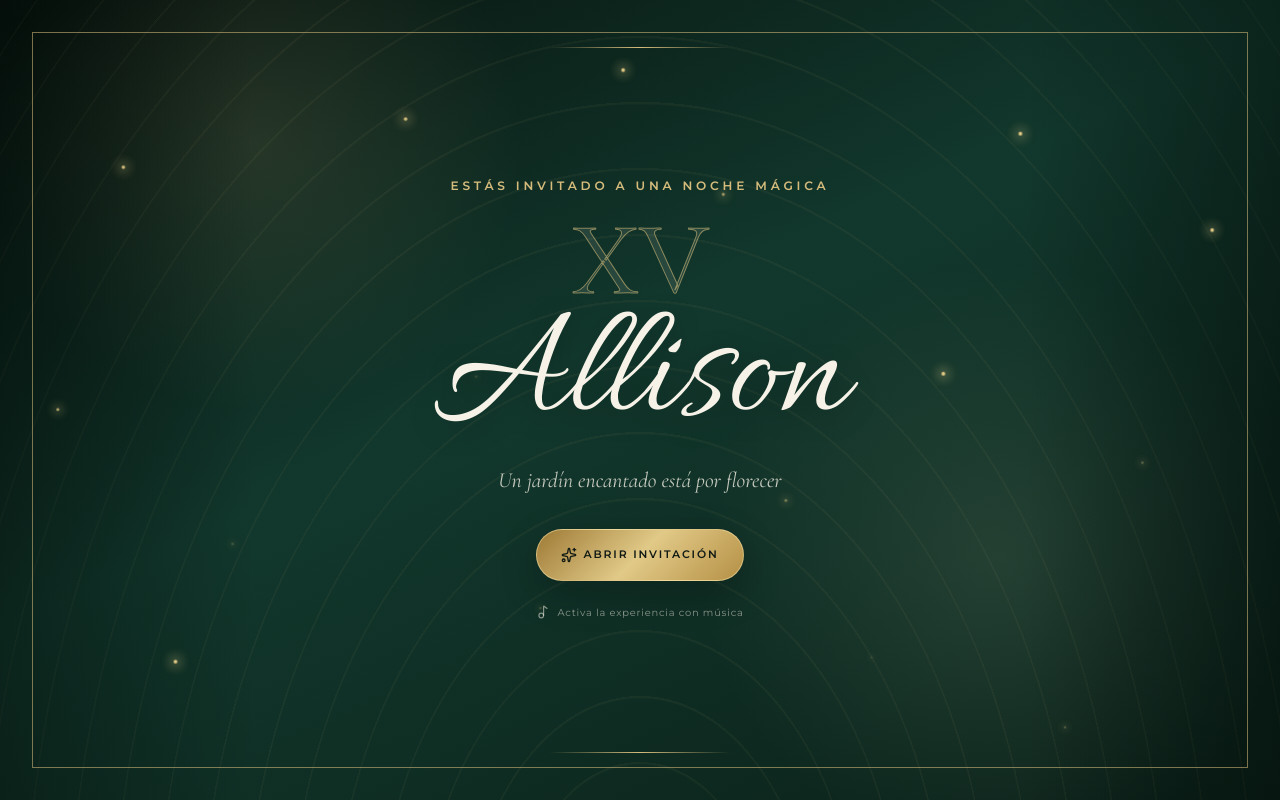
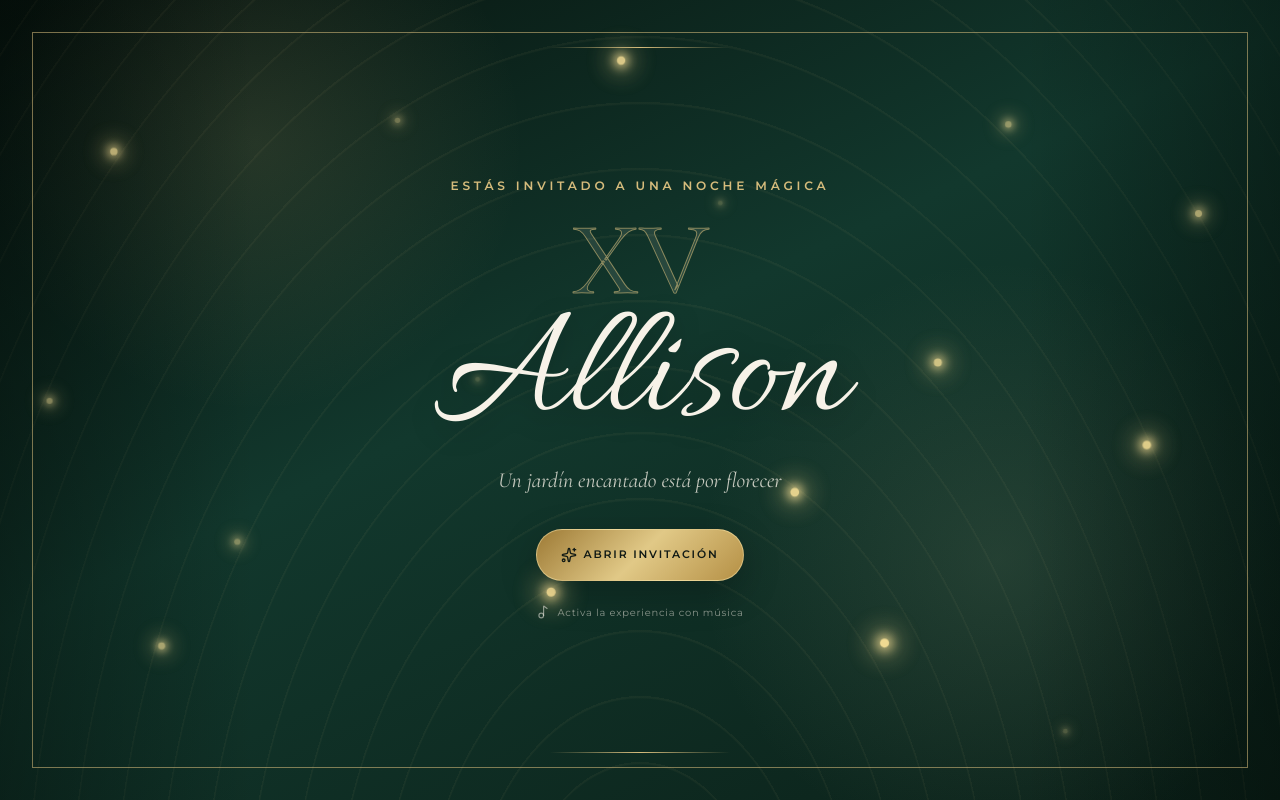
Before and after one commit to IsaiasDeleon/allison, a React (Vite) app: page / in a window 1280 px wide. Built offline with nearby package versions, Linux system fonts and the light colour scheme.

Commit message:
Update globals.css

```diff
--- a/app/globals.css
+++ b/app/globals.css
@@ -133,7 +133,17 @@ code { font-size: .86em; }
 .scroll-cue { position: absolute; z-index: 3; bottom: max(1.1rem, env(safe-area-inset-bottom)); left: 50%; display: grid; justify-items: center; gap: .4rem; min-width: 44px; min-height: 44px; transform: translateX(-50%); color: rgb(247 242 232 / 66%); text-decoration: none; }
 .scroll-cue span { font-size: .625rem; letter-spacing: .18em; text-transform: uppercase; white-space: nowrap; }.scroll-cue svg { width: 18px; animation: drift 1.8s ease-in-out infinite; }
 .hero-glow { position: absolute; z-index: -1; border-radius: 50%; filter: blur(55px); opacity: .34; }.hero-glow-one { top: 8%; right: -8%; width: min(40vw, 420px); aspect-ratio: 1; background: #526b4e; }.hero-glow-two { bottom: -10%; left: -5%; width: min(52vw, 560px); aspect-ratio: 1; background: #1e4a38; }
-.fireflies { position: absolute; inset: 0; z-index: 1; pointer-events: none; }.fireflies i { position: absolute; width: 3px; height: 3px; border-radius: 50%; background: #f5d78c; box-shadow: 0 0 9px 3px rgb(225 201 135 / 45%); animation: glow 4s ease-in-out infinite; }.fireflies i:nth-child(1){left:9%;top:22%}.fireflies i:nth-child(2){left:18%;top:68%;animation-delay:-2s}.fireflies i:nth-child(3){left:31%;top:16%;animation-delay:-1s}.fireflies i:nth-child(4){left:42%;top:76%;animation-delay:-3s}.fireflies i:nth-child(5){left:56%;top:25%;animation-delay:-1.4s}.fireflies i:nth-child(6){left:68%;top:82%;animation-delay:-2.5s}.fireflies i:nth-child(7){left:79%;top:18%;animation-delay:-.7s}.fireflies i:nth-child(8){left:89%;top:58%;animation-delay:-3.2s}.fireflies i:nth-child(9){left:13%;top:84%;animation-delay:-.4s}.fireflies i:nth-child(10){left:73%;top:48%;animation-delay:-1.8s}.fireflies i:nth-child(11){left:94%;top:30%;animation-delay:-2.3s}.fireflies i:nth-child(12){left:37%;top:47%;animation-delay:-3.6s}.fireflies i:nth-child(13){left:61%;top:63%;animation-delay:-.9s}.fireflies i:nth-child(14){left:4%;top:52%;animation-delay:-2.8s}.fireflies i:nth-child(15){left:48%;top:10%;animation-delay:-1.7s}.fireflies i:nth-child(16){left:83%;top:91%;animation-delay:-3.4s}
+.fireflies { position: absolute; inset: 0; z-index: 1; pointer-events: none; }.fireflies i {
+  position: absolute;
+  width: 7px;
+  height: 7px;
+  border-radius: 50%;
+  background: #ffe69a;
+  box-shadow:
+    0 0 8px 3px rgb(255 230 154 / 80%),
+    0 0 20px 8px rgb(225 201 135 / 45%);
+  animation: glow 3.5s ease-in-out infinite;
+}.fireflies i:nth-child(1){left:9%;top:22%}.fireflies i:nth-child(2){left:18%;top:68%;animation-delay:-2s}.fireflies i:nth-child(3){left:31%;top:16%;animation-delay:-1s}.fireflies i:nth-child(4){left:42%;top:76%;animation-delay:-3s}.fireflies i:nth-child(5){left:56%;top:25%;animation-delay:-1.4s}.fireflies i:nth-child(6){left:68%;top:82%;animation-delay:-2.5s}.fireflies i:nth-child(7){left:79%;top:18%;animation-delay:-.7s}.fireflies i:nth-child(8){left:89%;top:58%;animation-delay:-3.2s}.fireflies i:nth-child(9){left:13%;top:84%;animation-delay:-.4s}.fireflies i:nth-child(10){left:73%;top:48%;animation-delay:-1.8s}.fireflies i:nth-child(11){left:94%;top:30%;animation-delay:-2.3s}.fireflies i:nth-child(12){left:37%;top:47%;animation-delay:-3.6s}.fireflies i:nth-child(13){left:61%;top:63%;animation-delay:-.9s}.fireflies i:nth-child(14){left:4%;top:52%;animation-delay:-2.8s}.fireflies i:nth-child(15){left:48%;top:10%;animation-delay:-1.7s}.fireflies i:nth-child(16){left:83%;top:91%;animation-delay:-3.4s}
 
 /* Introduction */
 .intro-section { background: linear-gradient(150deg, #173d30 0%, #1e4a38 60%, #183c2f 100%); color: #f7f2e8; }
@@ -199,7 +209,23 @@ code { font-size: .86em; }
 /* Final image */
 .final-section { position: relative; display: grid; min-height: 76svh; overflow: hidden; background: #07120d; }.final-section::after { content: ''; position: absolute; inset: 0; background: linear-gradient(180deg, transparent 38%, rgb(4 12 8 / 70%) 100%); }.final-section > img { width: 100%; height: 100%; min-height: 76svh; object-fit: cover; object-position: center; }.final-copy { position: absolute; z-index: 2; right: 1.25rem; bottom: clamp(2rem, 6vw, 5rem); left: 1.25rem; display: grid; justify-items: center; color: #f7f2e8; text-align: center; }.final-copy p { margin: 0; font-family: var(--font-script), cursive; font-size: clamp(2.5rem, 7vw, 5rem); }.final-copy span { color: #d6bc7c; font-size: .68rem; letter-spacing: .22em; text-transform: uppercase; }.final-copy strong { margin-top: .65rem; font-family: var(--font-serif), serif; font-size: clamp(1rem, 2vw, 1.25rem); font-weight: 400; }.invitation-shell > footer { padding: 1.4rem; background: #07120d; color: rgb(247 242 232 / 42%); text-align: center; font-size: .625rem; letter-spacing: .18em; text-transform: uppercase; }
 
-@keyframes glow { 0%,100% { opacity: .15; transform: translate3d(0,0,0) scale(.7); } 50% { opacity: .95; transform: translate3d(8px,-12px,0) scale(1.25); } }
+@keyframes glow {
+  0%,
+  100% {
+    opacity: 0.25;
+    transform: translate3d(0, 0, 0) scale(0.65);
+  }
+
+  35% {
+    opacity: 1;
+    transform: translate3d(12px, -18px, 0) scale(1.35);
+  }
+
+  65% {
+    opacity: 0.65;
+    transform: translate3d(-8px, -30px, 0) scale(1);
+  }
+}
 @keyframes drift { 0%,100% { transform: translateY(0); } 50% { transform: translateY(6px); } }
 @keyframes fade-in { from { opacity: 0; } }
 @keyframes spin { to { transform: rotate(360deg); } }
```
